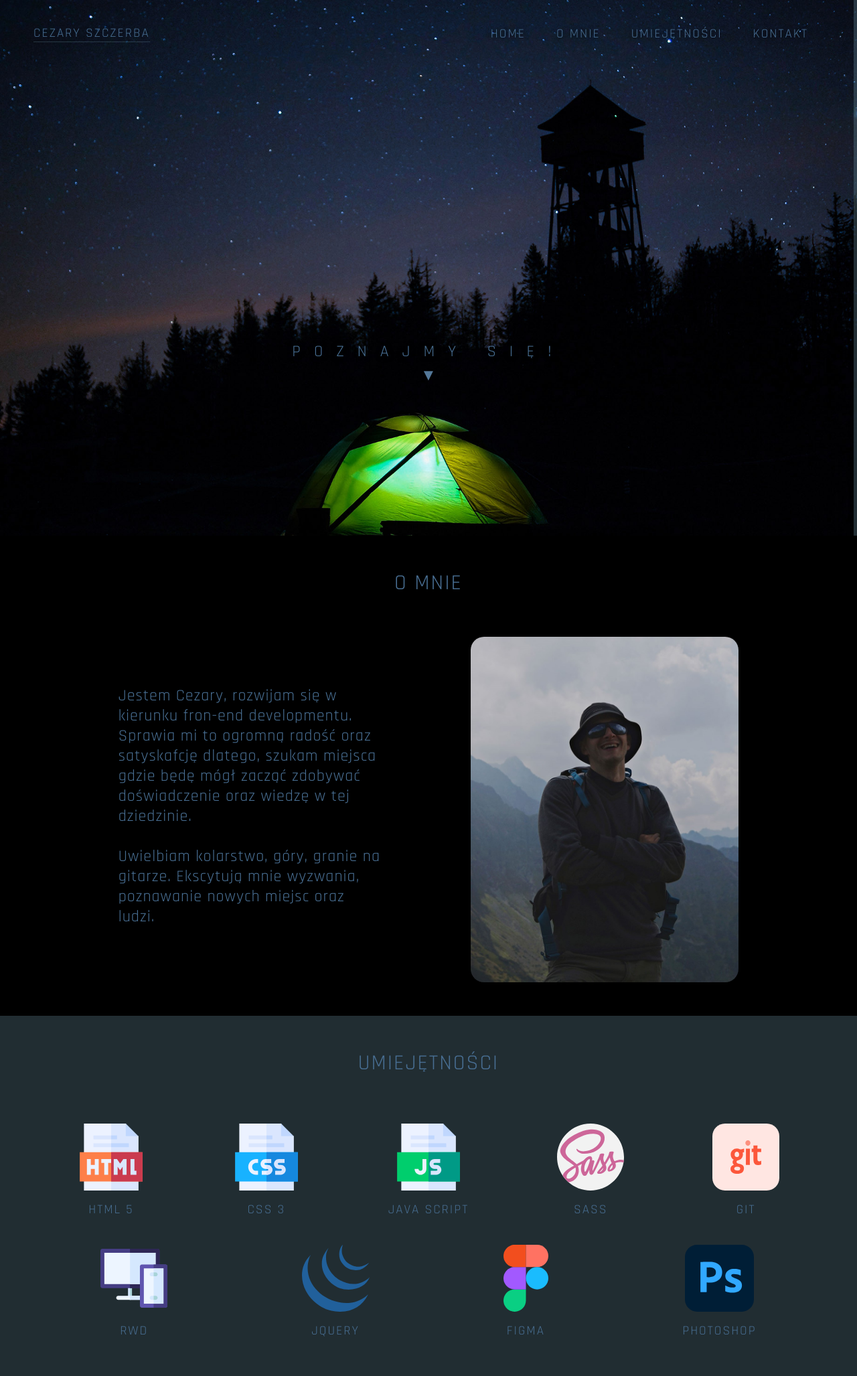
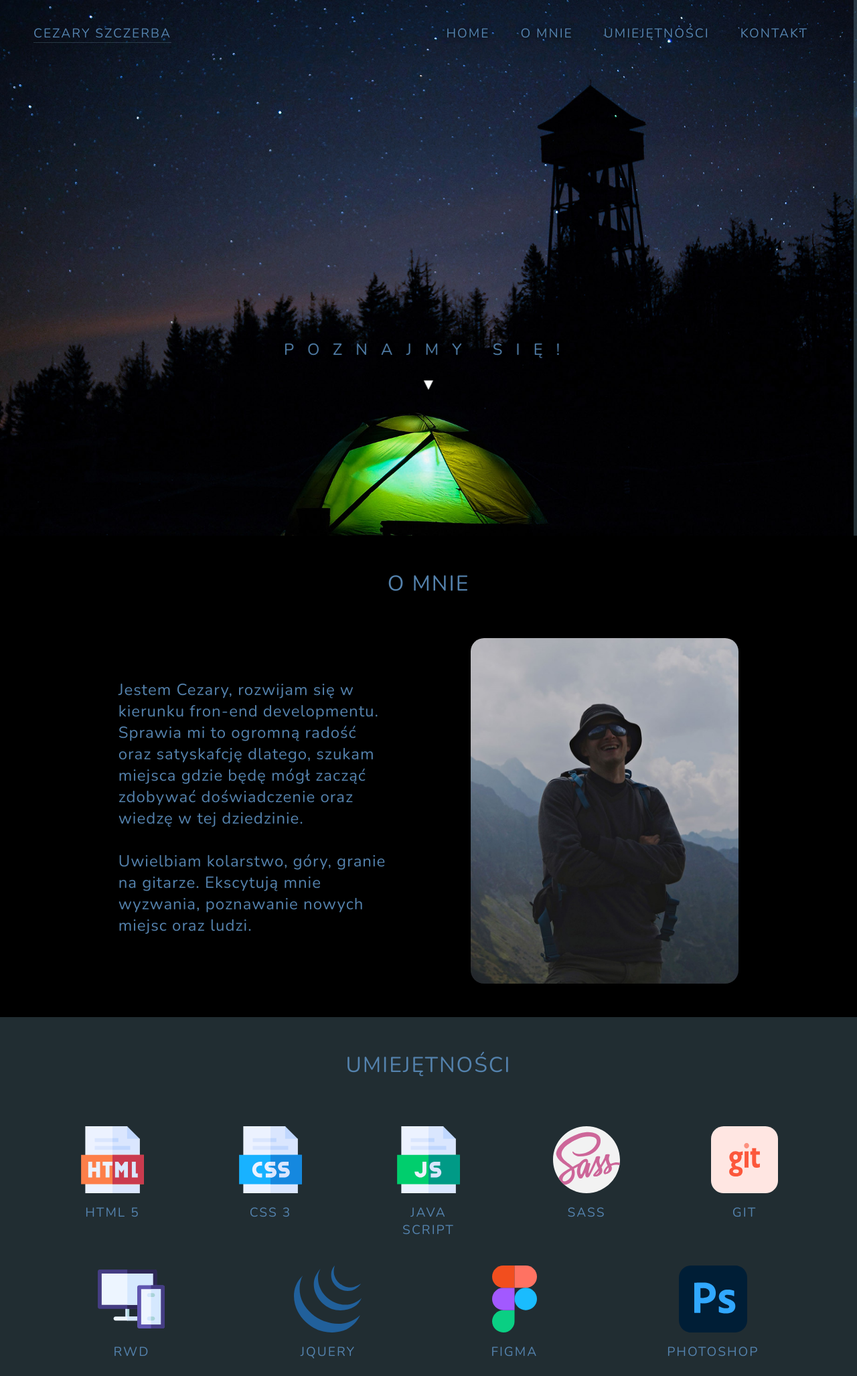
Before and after one commit to Cezary93/Portfolio, a plain HTML site: page index.html in a window 1280 px wide. Shown: the top 2055 px of the page at 67% size. Drawn offline with nearby package versions, Linux system fonts and the light colour scheme.

Commit message:
Update: font, color font, icons rwd

```diff
--- a/email.js
+++ b/email.js
@@ -1,4 +1,6 @@
 window.onload = function() {
+
+
     document.querySelector('#contactForm').addEventListener('submit', function(event) {
         event.preventDefault();
 
--- a/index.html
+++ b/index.html
@@ -11,7 +11,7 @@
 
     <!-- FONT -->
     <link rel="preconnect" href="https://fonts.gstatic.com">
-    <link href="https://fonts.googleapis.com/css2?family=Rajdhani:wght@300;400;700&display=swap" rel="stylesheet">
+    <link href="https://fonts.googleapis.com/css2?family=Nunito:wght@300&display=swap" rel="stylesheet">
 
     <!-- CSS -->
     <link rel="stylesheet" href="style.css">
@@ -77,7 +77,7 @@
 
         <div class="skillBox">
             <img src="icons/js.svg">
-            <p>java script</p>
+            <p>java <br/> script</p>
         </div>
 
         <div class="skillBox">
--- a/scroll.js
+++ b/scroll.js
@@ -3,6 +3,7 @@ window.addEventListener("scroll", ()=>
 
     //VAR FOR NAV
     const nav = document.querySelector("nav");
+    const helloText = document.querySelector(".hello");
     let Y = window.scrollY;
 
     //VAR FOR PROGRESSION BAR
@@ -11,13 +12,15 @@ window.addEventListener("scroll", ()=>
     let progressionHeigh = (window.pageYOffset / totalHeight ) * 100;
 
     //ADD BACKGROUND TO NAV ABOVE 200PX
-    if(Y > 150)
+    if(Y > 300)
     {
         nav.classList.add("addBackground");
+        helloText.style.display = "none";
     }
     else
     {
         nav.classList.remove("addBackground");
+        helloText.style.display = "flex";
     }
 
     progress.style.height = progressionHeigh + "%";
--- a/style.css
+++ b/style.css
@@ -1,6 +1,6 @@
 *
 {
-    font-family: 'Rajdhani', sans-serif;
+    font-family: 'Nunito', sans-serif;
     padding: 0;
     margin: 0;
     font-weight: normal;
@@ -12,11 +12,9 @@
 
 :root
 {
-    --mainFont: rgba(72, 110, 146, 1);
+    --mainFont: rgb(84, 130, 173);
     --lightFont: rgb(150, 179, 206);
     --dark: rgba(109, 150, 166, .3)
-
-
 }
 
 body{
@@ -72,7 +70,7 @@ nav
 
 nav.addBackground
 {
-    background-color: rgba(0, 0, 0, 0.7);
+    background-color: rgba(0, 0, 0, 0.8);
     transition: .2s;
 }
 
@@ -376,13 +374,12 @@ section p
     flex-wrap: wrap;
     justify-content: space-around;
     background-color: var(--dark)
-
 }
 
 .sec3 .skillBox
 {
     text-align: center;
-    padding: 20px 50px 20px 50px;
+    padding: 20px 50px;
     text-transform: uppercase;
 }
 
@@ -400,6 +397,15 @@ section p
 
 @media (max-width: 500px)
 {
+    .sec3
+    {
+        padding: 50px 10px;
+    }
+    .sec3 .skillBox
+    {
+        padding: 10px 20px;
+    }
+
     .sec3 .skillBox img
     {
         height: 70px;
```
